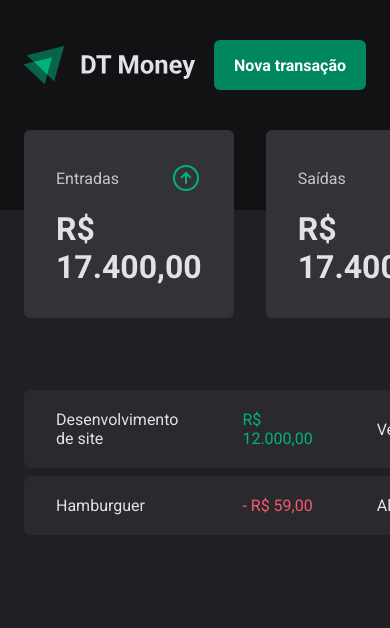
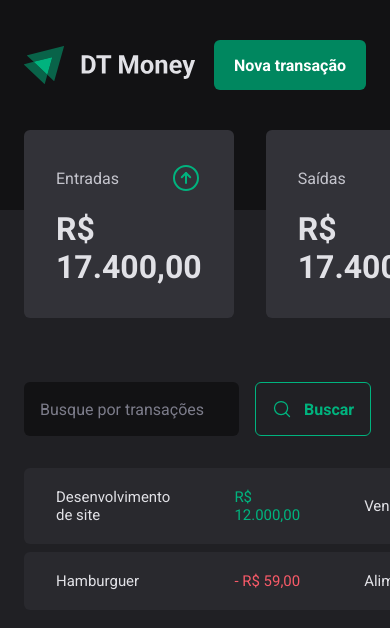
Before and after one commit to MateusLucSantos/03-dt-money, a React (Vite) app: page / in a window 390 px wide. Shown: the top 628 px of the page. Built offline with nearby package versions, Linux system fonts and the light colour scheme.

Commit message:
Campo de busca de transações e responsividade na tabela de transações

```diff
--- /dev/null
+++ b/src/components/SarchForm/index.tsx
@@ -0,0 +1,12 @@
+import { MagnifyingGlass } from "phosphor-react";
+import { SearchFormContainer } from "./styles";
+
+export function SearchForm(){
+    return(
+        <SearchFormContainer>
+            <input type="text" placeholder="Busque por transações" />
+
+            <button type="submit"><MagnifyingGlass size={20}/>Buscar</button>
+        </SearchFormContainer>
+    )
+}
--- /dev/null
+++ b/src/components/SarchForm/styles.ts
@@ -0,0 +1,41 @@
+import styled from "styled-components";
+
+export const SearchFormContainer = styled.form`
+    display: flex;
+    gap: 1rem;
+
+    input{
+        flex: 1;
+        border-radius: 6px;
+        border: 0;
+        background: ${props=> props.theme["gray-900"]};
+        color: ${props=> props.theme["gray-300"]};
+        padding: 1rem;
+
+        &::placeholder{
+            color: ${props=> props.theme["gray-500"]};
+        }
+    }
+
+        button{
+            display: flex;
+            align-items: center;
+            gap: 0.75rem;
+
+            border: 0;
+            padding: 1rem;
+            background: transparent;
+            border: 1px solid ${props=> props.theme["green-300"]};
+            color: ${props=> props.theme["green-300"]};
+            font-weight: bold;
+            border-radius: 6px;
+
+            &:hover{
+                background: ${props=> props.theme["green-500"]};
+            border-color:  ${props=> props.theme["green-500"]};
+            color: ${props=> props.theme.white};
+            transition: background-color 0.2s, color 0.2s, border-color 0.2s;
+            }
+
+    }
+`
--- a/src/components/Summary/styles.ts
+++ b/src/components/Summary/styles.ts
@@ -31,6 +31,10 @@
     display: block;
     margin-top: 1rem;
     font-size: 2rem;
+
+    @media(min-width: 768px ){
+      font-size: 1.5rem;
+    }
   }
   ${(props) =>
     props.variant === "green" &&
--- a/src/pages/Transactions/index.tsx
+++ b/src/pages/Transactions/index.tsx
@@ -1,4 +1,5 @@
 import { Header } from "../../components/Header";
+import { SearchForm } from "../../components/SarchForm";
 import { Summary } from "../../components/Summary";
 import {
   PriceHighlight,
@@ -13,6 +14,7 @@
       <Summary />
 
       <TransactionsContainer>
+      <SearchForm/>
         <TransactionsTable>
           <tbody>
             <tr>
--- a/src/pages/Transactions/styles.ts
+++ b/src/pages/Transactions/styles.ts
@@ -5,17 +5,20 @@
   max-width: 1120px;
   margin: 4rem auto 0;
   padding: 0 1.5rem;
+
+
 `;
 
 export const TransactionsTable = styled.table`
   width: "100%";
   border-collapse: separate;
   border-spacing: 0 0.5rem;
-  /* margin-top: 1.5rem; */
+  margin-top: 1.5rem;
 
   td {
     padding: 1.25rem 2rem;
     background: ${(props) => props.theme["gray-700"]};
+
 
     &:first-child {
       border-top-left-radius: 6px;
@@ -26,7 +29,12 @@
       border-top-right-radius: 6px;
       border-bottom-right-radius: 6px;
     }
+
+    @media(max-width: 968px ){
+      font-size: 0.935rem;
+    }
   }
+
 `;
 
 interface PriceHighlightProps {
```
